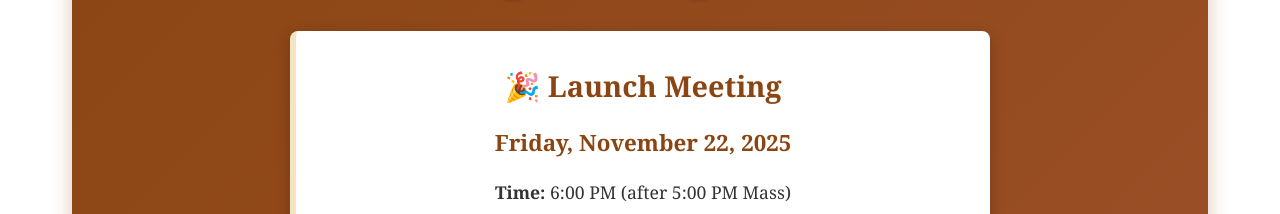
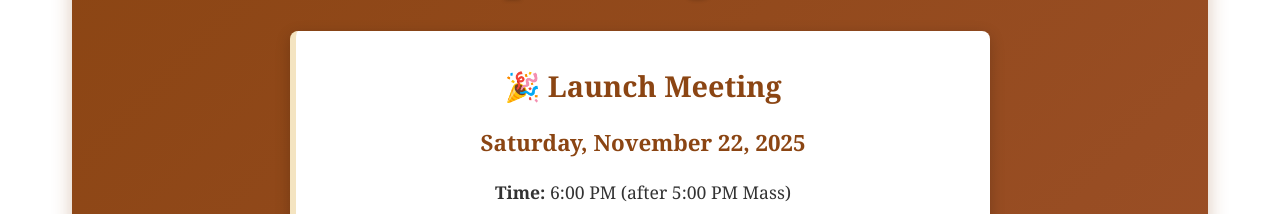
Before and after one commit to tbouchar/holy-family-association, a plain HTML site: page index.html in a window 1280 px wide. Shown: the part 992-1206 px from the top of the page. Drawn offline with Linux system fonts and the light colour scheme.

Commit message:
Update index.html

```diff
--- a/index.html
+++ b/index.html
@@ -377,7 +377,7 @@
 
                 <div class="event-card">
                     <h3>🎉 Launch Meeting</h3>
-                    <div class="event-date">Friday, November 22, 2025</div>
+                    <div class="event-date">Saturday, November 22, 2025</div>
                     <div class="event-details">
                         <strong>Time:</strong> 6:00 PM (after 5:00 PM Mass)<br>
                         <strong>Location:</strong> St. Anthony's Church, Calgary, Alberta<br>
```
